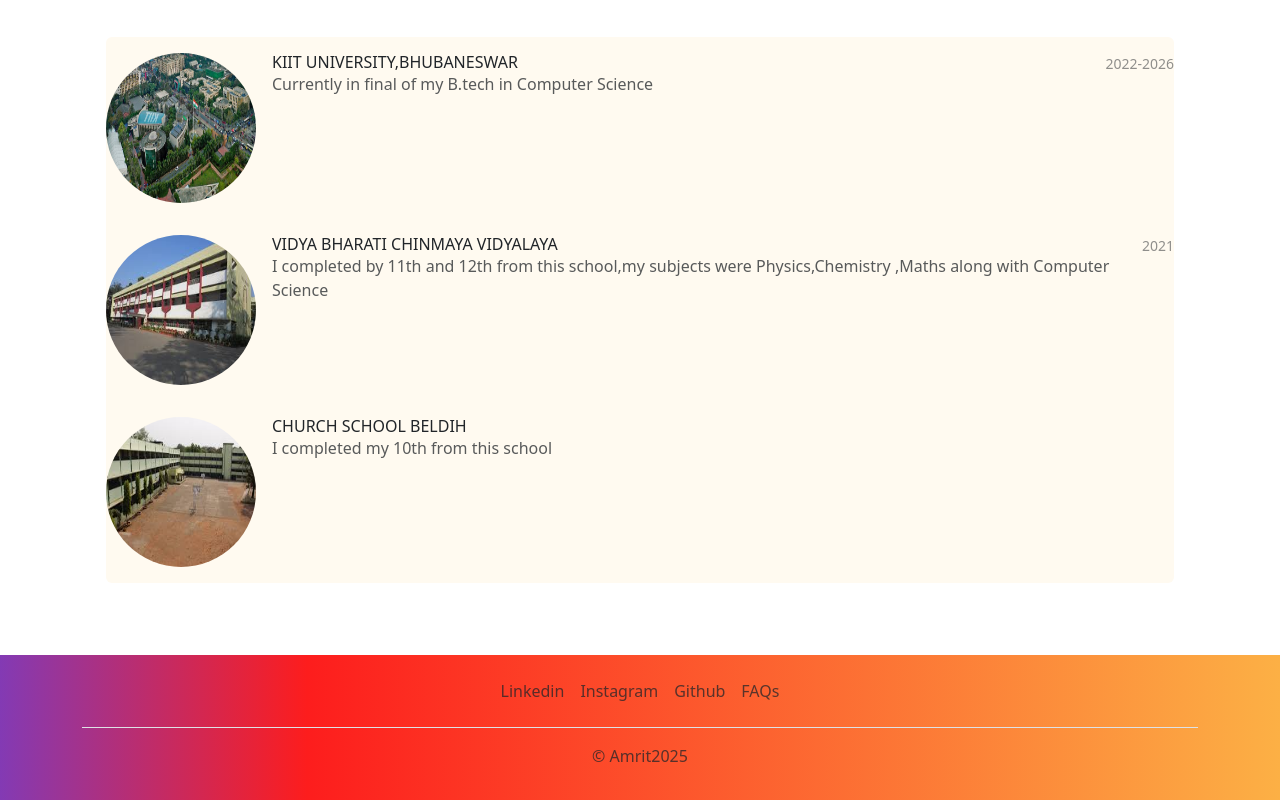
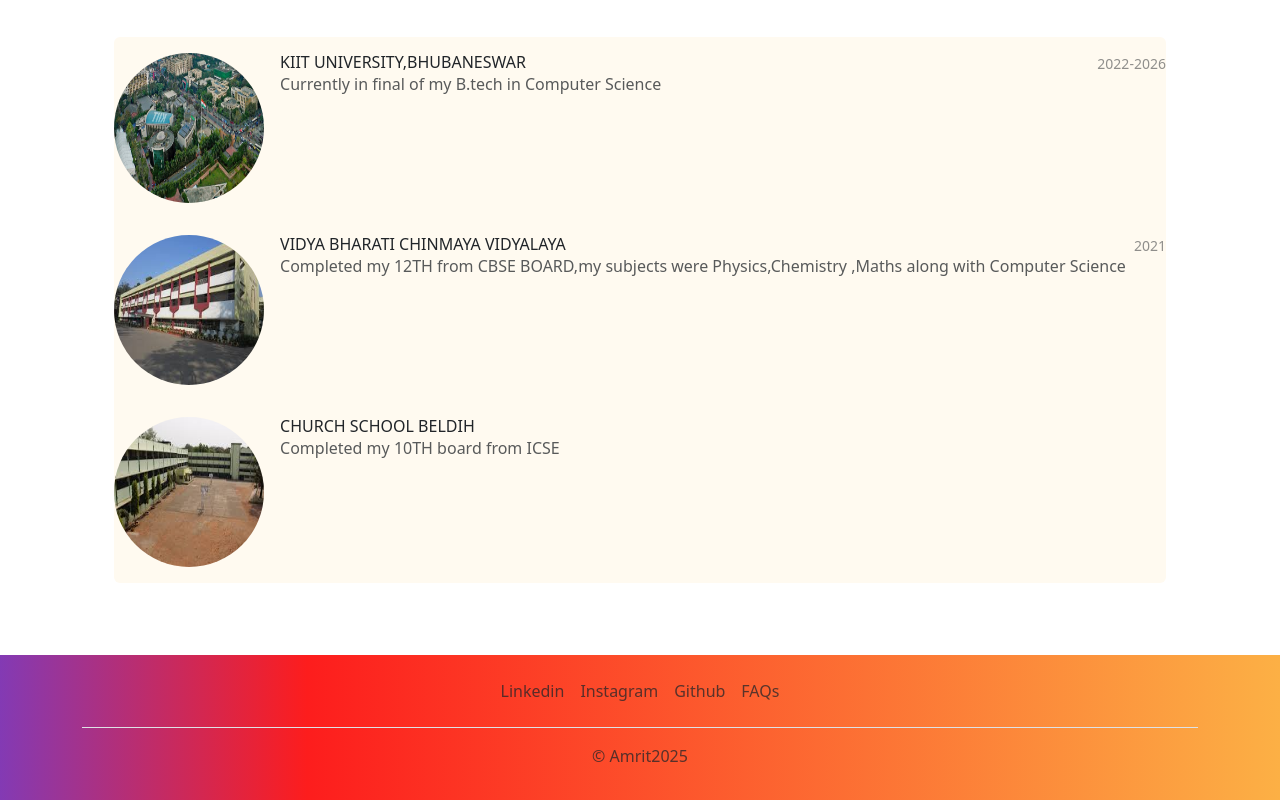
Before and after one commit to amrit-include/amrit_portfolio, a plain HTML site: page index.html in a window 1280 px wide. Shown: the part 1128-1928 px from the top of the page. Drawn offline with nearby package versions, Linux system fonts and the light colour scheme.

Commit message:
Update index.html

```diff
--- a/index.html
+++ b/index.html
@@ -14,7 +14,7 @@
     </section>
     <section id="about me">
       <div class="container my-5"> <div class="p-5 text-center bg-body-tertiary rounded-3"> <h1 class="text-body-emphasis">About me</h1> <p class="lead">
-Hi! Iam Amrit Dwivedy a final year computer science student in KIIT Bhubaneswar . A passionate and hardworking software engineer ,currently mastering Full stack web development along with DSA .I am also an avid reader with my favourite books being Atomic habits by James Clear , Mastery by Robert Greene, I also ready Biographies like Elon musk to get inspired . I also enjoy painting portraits .In my leisure time i like watching and playing cricket .
+Hi! Iam Amrit Dwivedy a final year computer science student in KIIT Bhubaneswar . A passionate and hardworking software engineer ,currently mastering Full stack web development along with DSA .I am also an avid reader with my favourite books being Atomic habits by James Clear , Mastery by Robert Greene, I also read Biographies like Elon musk to get inspired . I also enjoy painting portraits .In my leisure time i like watching and playing cricket .
 </p> </div> </div>
     </section>
     <section id="skills">
@@ -45,7 +45,7 @@
           <div class="d-flex gap-2 w-100 justify-content-between">
             <div>
               <h6 class="mb-0">VIDYA BHARATI CHINMAYA VIDYALAYA</h6>
-              <p class="mb-0 opacity-75">I completed by 11th and 12th from this school,my subjects were Physics,Chemistry ,Maths along with Computer Science</p>
+              <p class="mb-0 opacity-75">Completed my 12TH from CBSE BOARD,my subjects were Physics,Chemistry ,Maths along with Computer Science</p>
             </div>
             <small class="opacity-50 text-nowrap">2021</small>
           </div>
@@ -56,7 +56,7 @@
           <div class="d-flex gap-2 w-100 justify-content-between">
             <div>
               <h6 class="mb-0">CHURCH SCHOOL BELDIH</h6>
-              <p class="mb-0 opacity-75">I completed my 10th from this school </p>
+              <p class="mb-0 opacity-75">Completed my 10TH board from ICSE</p>
             </div>
             <small class="opacity-50 text-nowrap"></small>
           </div>
```
